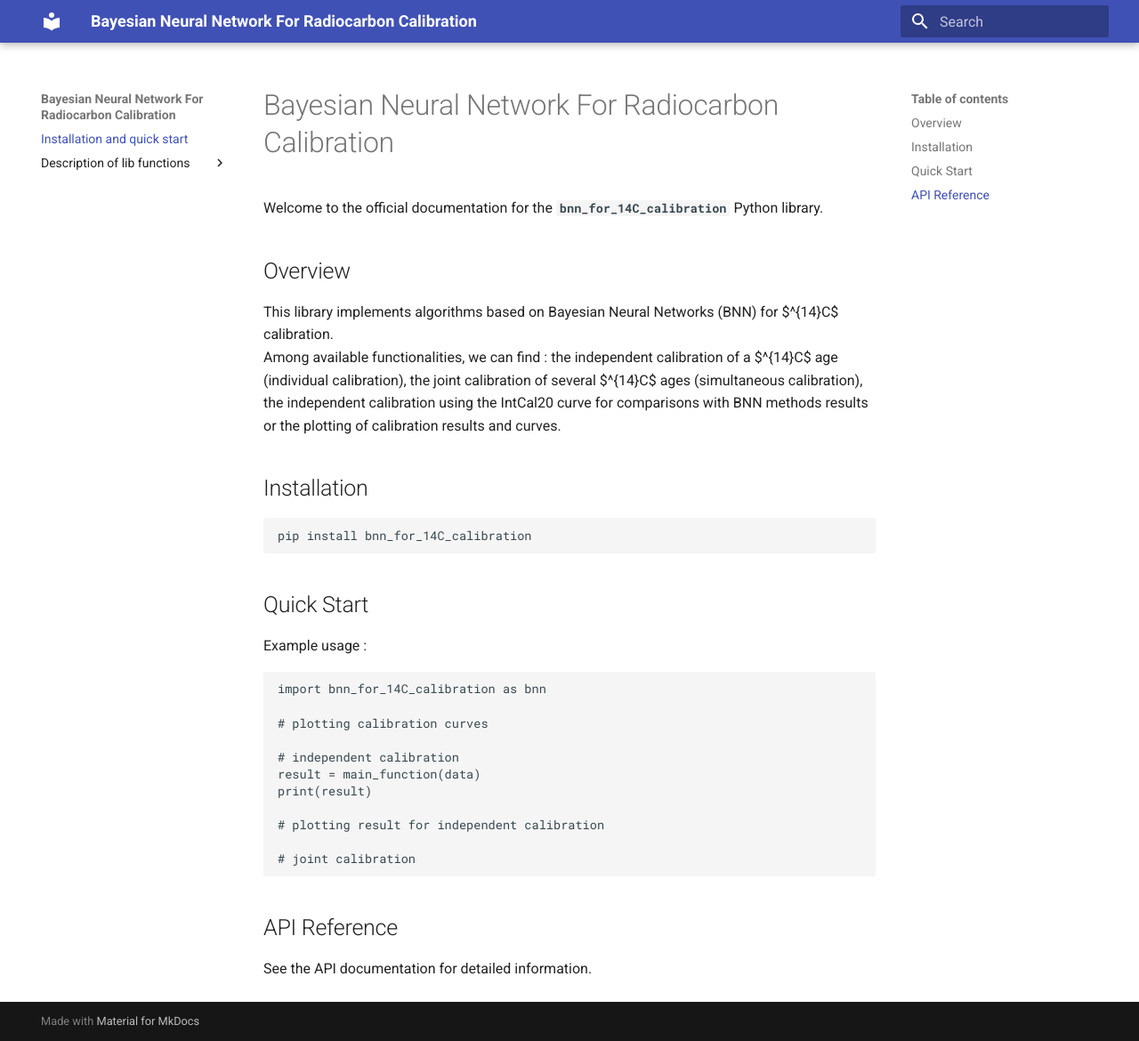
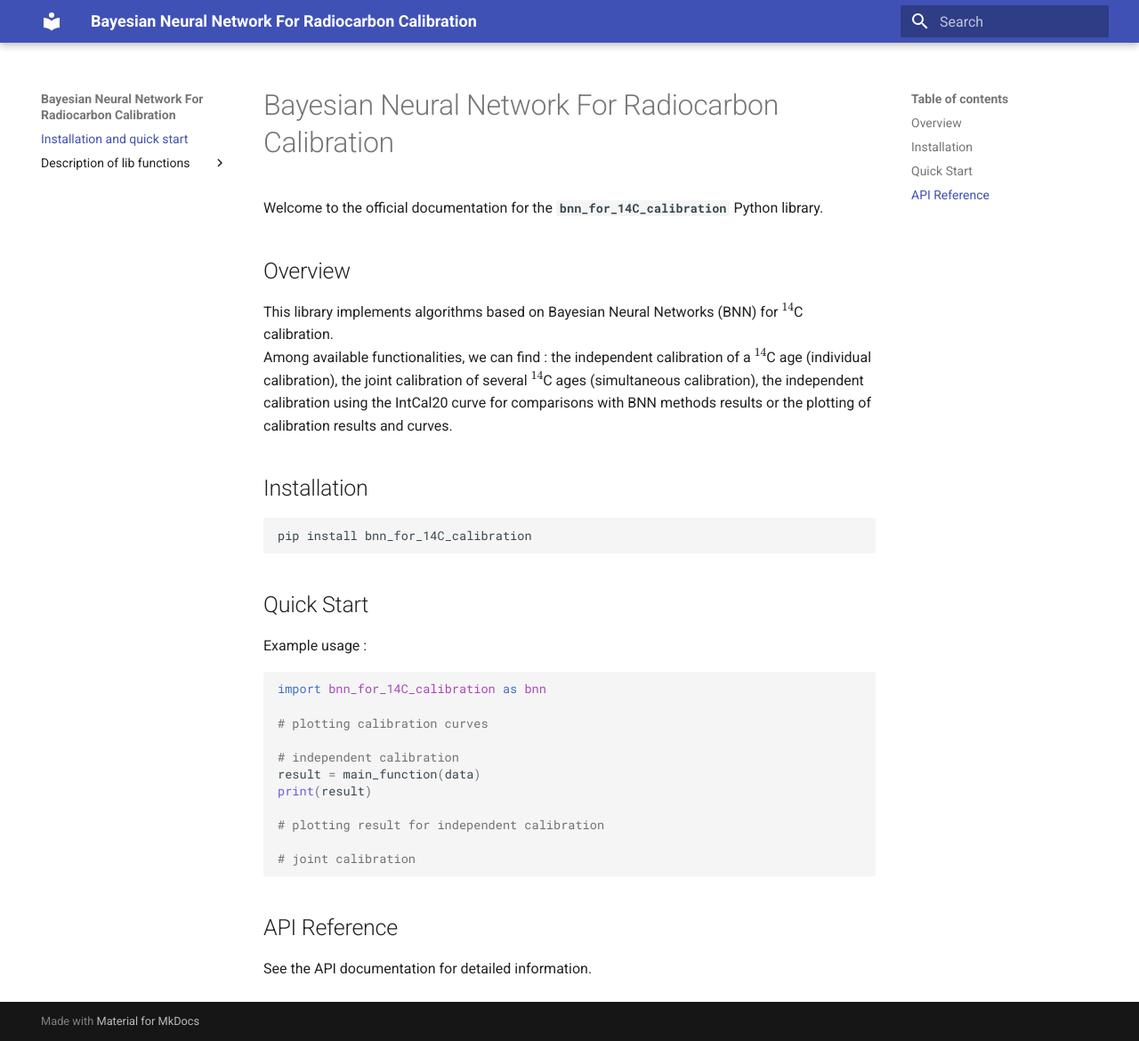
Before and after one commit to dest-ash/bnn_for_14C_calibration, an MkDocs documentation site: the page built from docs/index.md, in a window 1280 px wide and 1170 px high. Shown: the whole window at 89% size. Built offline with MkDocs 1.6.1 and Material for MkDocs 9.7.7, drawn with Linux system fonts in a browser that asks for light colours.

```diff
--- a/docs/index.md
+++ b/docs/index.md
@@ -4,8 +4,8 @@ Welcome to the official documentation for the **`bnn_for_14C_calibration`** Pyth
 
 ## Overview
 
-This library implements algorithms based on Bayesian Neural Networks (BNN) for $^{14}C$ calibration.
-Among available functionalities, we can find : the independent calibration of a $^{14}C$ age (individual calibration), the joint calibration of several $^{14}C$ ages (simultaneous calibration), the independent calibration using the IntCal20 curve for comparisons with BNN methods results or the plotting of calibration results and curves.
+This library implements algorithms based on Bayesian Neural Networks (BNN) for $^{14}$C calibration.
+Among available functionalities, we can find : the independent calibration of a $^{14}$C age (individual calibration), the joint calibration of several $^{14}$C ages (simultaneous calibration), the independent calibration using the IntCal20 curve for comparisons with BNN methods results or the plotting of calibration results and curves.
 
 ## Installation
 
--- a/mkdocs.yml
+++ b/mkdocs.yml
@@ -11,9 +11,14 @@ plugins:
   - mkdocstrings:
       handlers:
         python:
-          paths: ["src"]
           options:
+            paths: ["src"]
             show_root_heading: false
+            show_root_toc_entry: false
+            docstring_style: numpy
+            show_signature: true
+            separate_signature: true
+            merge_init_into_class: true
 
 nav:
   - Installation and quick start: index.md
@@ -21,9 +26,25 @@ nav:
       - Calibration functions: reference/calibration.md
       - Plotting functions: reference/calib_plot_functions.md
       - Local cache management functions: reference/manage_cache.md
-      - Other (internal) functions:
+      - Other functions (internals):
         - General lib utilities functions: reference/utils.md
         - Bayesian modeling functions:
           - Utilities functions: reference/bnn_models_built_in_utils
           - Built in models: reference/bnn_models_built_in
           - Utilities functions for calibration: reference/calibration_utils
+
+
+# gestion équations math
+markdown_extensions:
+  - admonition
+  - toc:
+      permalink: true
+  - pymdownx.arithmatex:
+      generic: true
+  - pymdownx.superfences
+  - pymdownx.details
+  - pymdownx.highlight
+
+extra_javascript:
+  - https://polyfill.io/v3/polyfill.min.js?features=es6
+  - https://cdn.jsdelivr.net/npm/mathjax@3/es5/tex-mml-chtml.js
```
